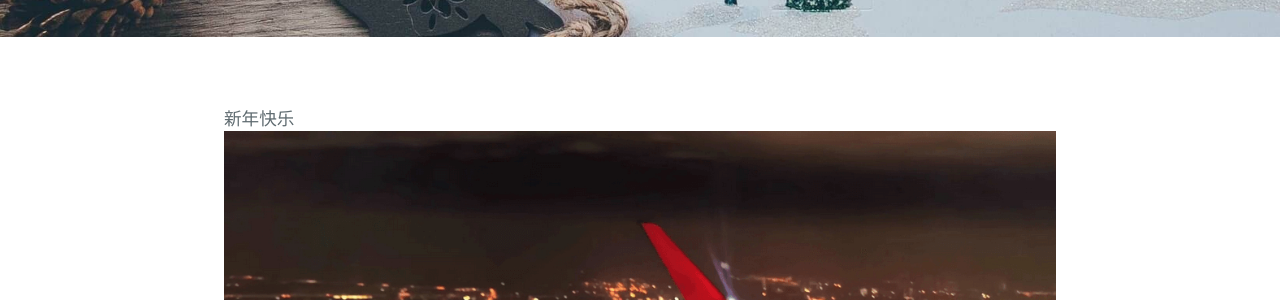
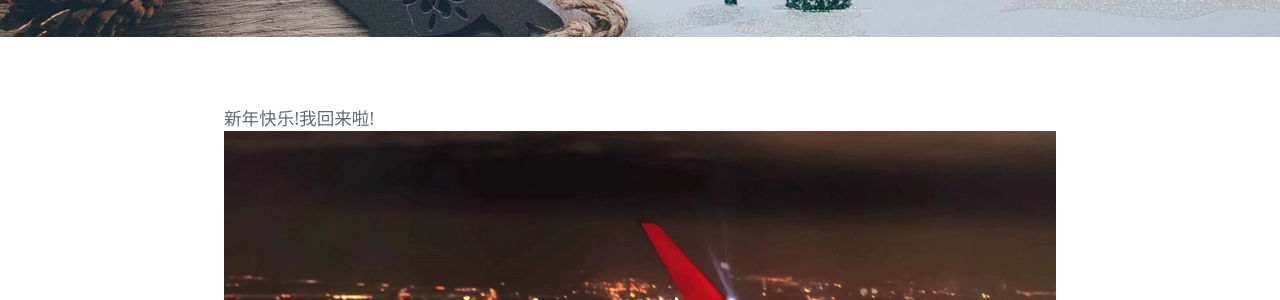
Before and after one commit to link9596/qwq, a Jekyll site: the page built from _posts/2020-12-31-happynewyear.md, in a window 1280 px wide and 900 px high. Shown: the part 313-613 px from the top of the window. Built offline with Jekyll 4.4.1, drawn with Linux system fonts in a browser that asks for light colours; some web fonts are replaced; comment, search, counter and statistics services are not loaded.

Commit message:
2021新年快乐！

```diff
--- a/_posts/2020-12-31-happynewyear.md
+++ b/_posts/2020-12-31-happynewyear.md
@@ -4,7 +4,7 @@ title: 失踪人口回归
 tags: 瞎聊
 ---
 
-新年快乐
+新年快乐!我回来啦!
 ![飞机](/usrimg/2020-12-31-3.png)
 
 哇！时间过得太快了，之前2020还是小学课本里的未来，没想到一个多小时后就快过去了。
```
